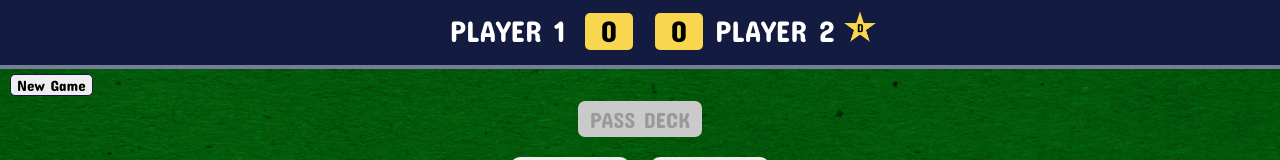
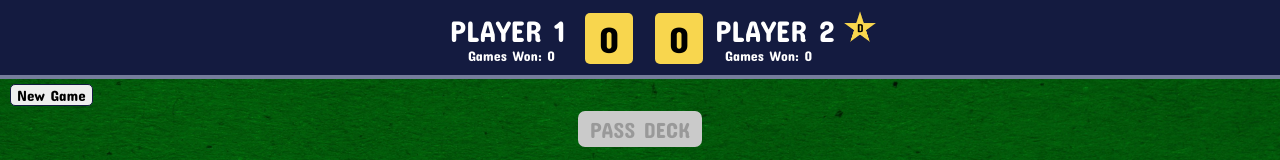
Before and after one commit to marla-hoggard/hi-low-card-game, a React app: page / in a window 1280 px wide. Both pictures are taken after a click on the button "Start Game". Shown: the top 160 px of the page. Built offline with nearby package versions, Linux system fonts and the light colour scheme; no server answers.

Commit message:
Local Storage for series tracking.

```diff
--- a/src/Game.js
+++ b/src/Game.js
@@ -11,8 +11,8 @@ export default class Game extends React.Component {
 	constructor(props) {
 		super(props);
 		this.state = {
-			player1: {name: "Player 1", score: 0},
-			player2: {name: "Player 2", score: 0},
+			player1: {name: "Player 1", score: 0, gamesWon: 2},
+			player2: {name: "Player 2", score: 0, gamesWon: 4},
 			player1active: true, //player1 active, player2 dealing
 			guessCount: 0,
 
@@ -34,8 +34,8 @@ export default class Game extends React.Component {
 	//Load pop window to enter names and press start
 	newGame = () => {
 		this.setState( {
-			player1: {name: this.state.player1.name, score: 0},
-			player2: {name: this.state.player2.name, score: 0},
+			player1: {name: this.state.player1.name, score: 0, gamesWon: this.state.player1.gamesWon},
+			player2: {name: this.state.player2.name, score: 0, gamesWon: this.state.player2.gamesWon},
 			player1active: true,
 			guessCount: 0,
 
@@ -63,9 +63,43 @@ export default class Game extends React.Component {
 		}
 	}
 
-	//Reset state, shuffle deck, draw first card
+	//Reset state, update localStorage, shuffle deck, draw first card
 	startGame = () => {
+		let p1games, p2games;
+		const newSeries = {
+			player1: {name: this.state.player1.name, wins: 0},
+			player2: {name: this.state.player2.name, wins: 0},
+		}
+
+		if (localStorage.getItem('gamesWon')) {
+			const gamesWon = JSON.parse(localStorage.getItem('gamesWon'));
+			if (this.state.player1.name == gamesWon.player1.name &&
+				this.state.player2.name == gamesWon.player2.name) {
+				console.log("localStorage Matched")
+				p1games = gamesWon.player1.wins;
+				p2games = gamesWon.player2.wins;
+			}
+			else {
+				localStorage.setItem('gamesWon', JSON.stringify(newSeries));
+				console.log("localStorage Exists but no match")
+				p1games = 0;
+				p2games = 0;
+			}
+		}
+		else {
+			localStorage.setItem('gamesWon', JSON.stringify(newSeries));
+			console.log("localStorage No match.")
+			p1games = 0;
+			p2games = 0;
+		}
+
+		let {player1, player2} = {...this.state};
+		player1.gamesWon = p1games;
+		player2.gamesWon = p2games;
+
 		this.setState( {
+			player1,
+			player2,
 			showNewGame: false,
 			gameOver: false,
 			fetchAction: 'new',
@@ -82,11 +116,24 @@ export default class Game extends React.Component {
 			console.log(data.cards[0].code);
 			const newRank = RANKS.indexOf(data.cards[0].value);
 			const oldRank = RANKS.indexOf(this.state.currentCard.value);
+			let series;
 			if (hiOrLow === 'hi' && newRank > oldRank ||
 				hiOrLow === 'low' && newRank < oldRank ) {
 				console.log("Good guess!");
 				const gameOver = data.remaining === 0 ? true : false;
 				const deal = this.state.animatePile.includes('deal-card') ? 'deal-again' : 'deal-card';
+
+				if (gameOver) {
+					series = JSON.parse(localStorage.getItem('gamesWon'));
+					if (this.state.player1.score < this.state.player2.score) {
+						series.player1.wins++;
+					}
+					else if (this.state.player1.score > this.state.player2.score) {
+						series.player2.wins++;
+					}
+					localStorage.setItem('gamesWon', JSON.stringify(series));
+				}
+
 				this.setState({
 					pile: this.state.pile.concat(data.cards[0]),
 					currentCard: data.cards[0],
@@ -114,6 +161,14 @@ export default class Game extends React.Component {
 					guessCount: 0,
 				};
 				if (this.state.deckSize <= 1) {
+					series = JSON.parse(localStorage.getItem('gamesWon'));
+					if (this.state.player1.score < this.state.player2.score) {
+						series.player1.wins++;
+					}
+					else if (this.state.player1.score > this.state.player2.score) {
+						series.player2.wins++;
+					}
+					localStorage.setItem('gamesWon', JSON.stringify(series));
 					this.setState({
 						...newState,
 						gameOver: true,
@@ -196,6 +251,16 @@ export default class Game extends React.Component {
 				.then(data => {
 					console.log(data.cards[0].code);
 					const gameOver = data.remaining === 0 ? true : false;
+					if (gameOver) {
+						let series = JSON.parse(localStorage.getItem('gamesWon'));
+						if (this.state.player1.score < this.state.player2.score) {
+							series.player1.wins++;
+						}
+						else if (this.state.player1.score > this.state.player2.score) {
+							series.player2.wins++;
+						}
+						localStorage.setItem('gamesWon', JSON.stringify(series));
+					}
 					this.setState({
 						deckSize: data.remaining,
 						pile: [data.cards[0]],
--- a/src/Header.js
+++ b/src/Header.js
@@ -20,6 +20,8 @@ export default class Header extends React.Component {
 					<img className={!props.dealer ? "dealer2" : "hidden"}
 						src={star} width="32" height="32" alt="dealer" />
 				</div>
+				<div className="series player1">Games Won: {props.player1.gamesWon}</div>
+				<div className="series player2">Games Won: {props.player2.gamesWon}</div>
 			</div>
 		);
 
--- a/src/stylesheets/header.css
+++ b/src/stylesheets/header.css
@@ -6,7 +6,7 @@
 	grid-template-rows: 32px;
 	margin: auto;
 	padding-top: 10px;
-	height: 55px;
+	height: 65px;
 	font-family: 'Concert One', cursive;
 	background: #141b40;
 	border-bottom: 4px solid #757d9b;
@@ -23,14 +23,26 @@
 }
 
 .player-score {
-	font-size: 30px;
+	font-size: 37px;
 	text-align: center;
 	color: black;
 	background-color: #F8D64E;
 	border-radius: 5px;
 	width: 48px;
-	height: 37px;
+	height: 51px;
+	line-height: 51px;
 	margin: 3px 10px 0px 10px;
+}
+
+.series {
+	color: white;
+	font-size: 14px;
+	//margin-top: 5px;
+	padding: 5px 10px;
+}
+
+.player2 {
+	grid-column: 4 / 5;
 }
 
 .dealer1 {
```
